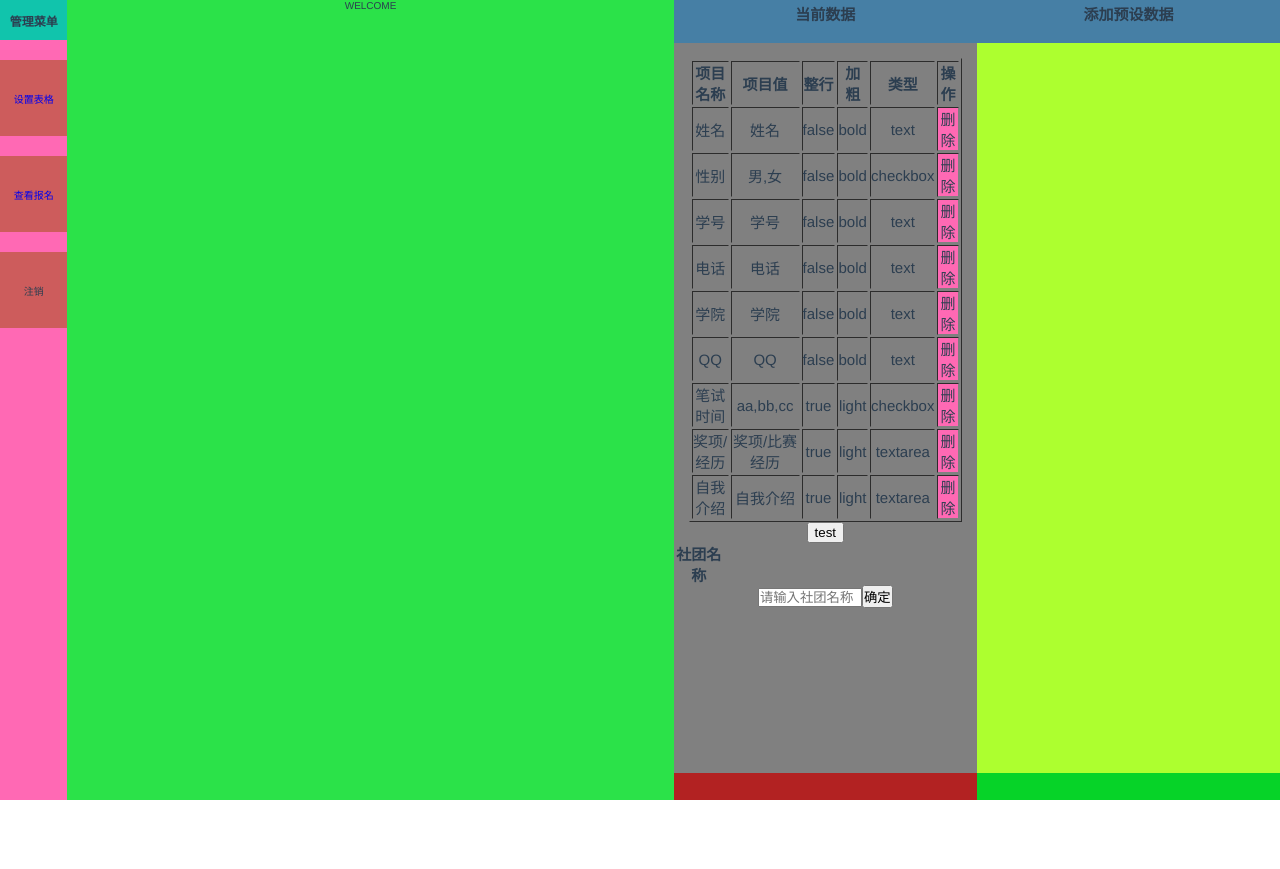
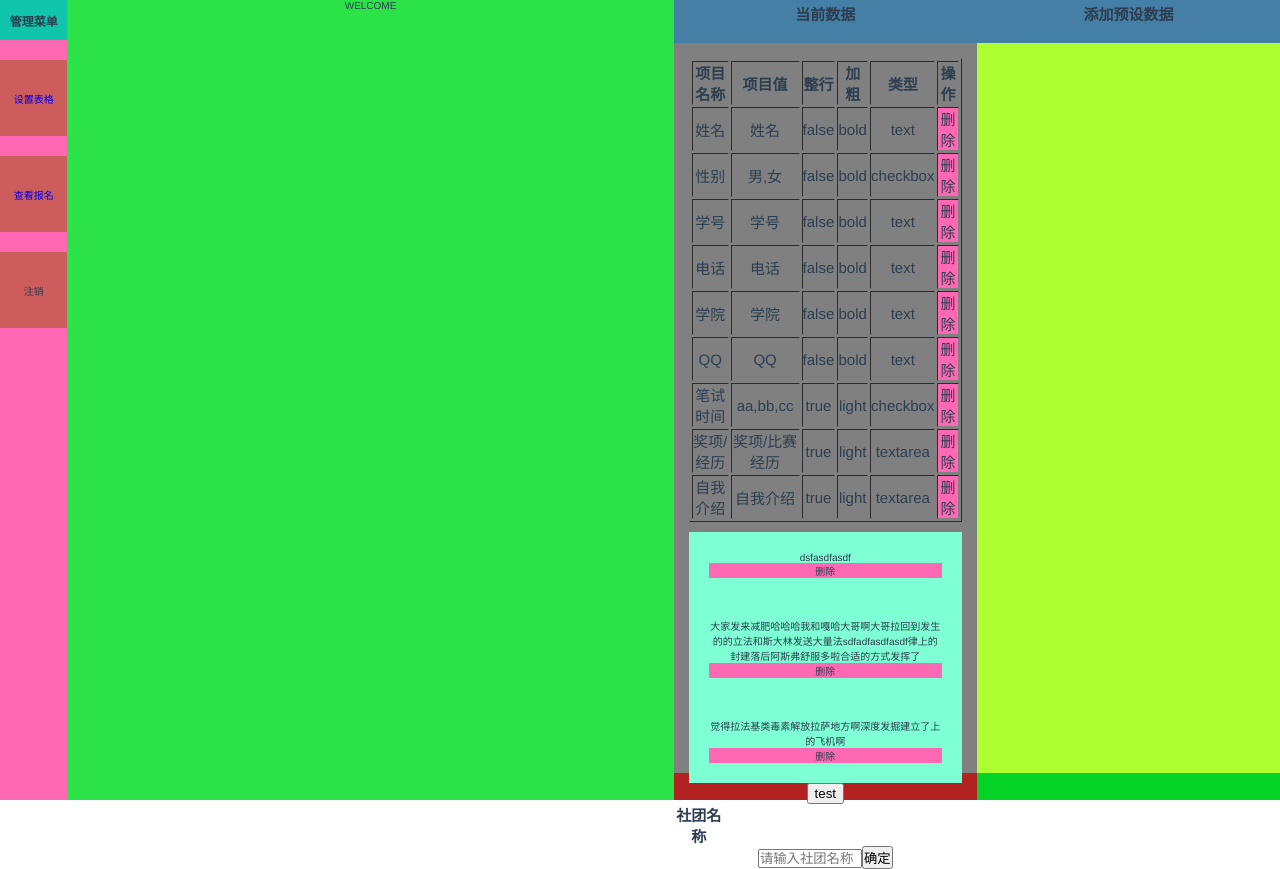
Before and after one commit to xiangguaa/ClubRecruitment_Vue, a Vue app: page /recruitchart/1/ChartSetting in a window 1280 px wide. Before the commit the page ends 800 px from the top, so only its background shows below. Built offline with nearby package versions, Linux system fonts and the light colour scheme.

Commit message:
添加备注模块，并完善对数据的删除

```diff
--- a/src/components/ChartSetting.vue
+++ b/src/components/ChartSetting.vue
@@ -14,6 +14,9 @@
                         <th>操作</th>
                     </tr>
                 </table>
+                <div class="chart-notes" id="chart-notes">
+
+                </div>
                 <button @click="test()">test</button>
                 <div class="chart-title-setting">
                     <h2 style="width:5rem;diplay:inline-block;">社团名称</h2>
@@ -51,7 +54,7 @@ export default {
             ],
             'footer':[
                 'dsfasdfasdf',
-                '大家发来减肥哈哈哈我和嘎哈大哥啊大哥拉回到发生的的立法和斯大林发送大量法律上的封建落后阿斯弗舒服多啦合适的方式发挥了',
+                '大家发来减肥哈哈哈我和嘎哈大哥啊大哥拉回到发生的的立法和斯大林发送大量法sdfadfasdfasdf律上的封建落后阿斯弗舒服多啦合适的方式发挥了',
                 '觉得拉法基类毒素解放拉萨地方啊深度发掘建立了上的飞机啊'
             ]
         }
@@ -68,8 +71,22 @@ export default {
           console.log(this.chart.header)
       },
       delete(e){
-        console.log(e)
         console.log(e.currentTarget.id)
+        var str = String(e.currentTarget.id)
+        console.log(str[0])
+        switch (str[0]) {
+            case 't':
+                // 被删除的数组元素以空数组代替，避免因删除数组元素导致的数组序号改变
+                // 最后上传数据时，需要将空数组全部去除。
+                this.chart.body.splice(parseInt(str.replace(/[^0-9]/ig,"")),1,[])
+                break;
+            case 'p':
+                this.chart.footer.splice(parseInt(str.replace(/[^0-9]/ig,"")),1,[])
+                break;
+            default:
+                break;
+        }
+        console.log(parseInt(str.replace(/[^0-9]/ig,"")));
         let idObject = document.getElementById(e.currentTarget.id);
         idObject.parentNode.parentNode.removeChild(idObject.parentNode);
       }
@@ -82,20 +99,25 @@ export default {
     //   获取信息并存储至this.chart中
     //
     for(let i=0;i<this.chart.body.length;i++){
-        // console.log(document.getElementById('table'))
         var tdArr = document.getElementById('table');
-
         let tr=document.createElement("tr");
-
         tr.innerHTML ='<td>' + this.chart.body[i].infoName + '</td>'+ '<td>'+this.chart.body[i].infoValue+'\
         </td>'+'<td>'+this.chart.body[i].infoStyle.entireRow+'</td>'+'<td>'+this.chart.body[i].infoStyle.fontWeight+'</td>'+'\
         <td>'+this.chart.body[i].inputType+'</td>'+'<td class="chart-op-del" id=td'+String(i)+'>删除</td>';
         tdArr.appendChild(tr)
     }
 
+    for(let i=0;i<this.chart.footer.length;i++){
+        var tdArr = document.getElementById('chart-notes');
+        let div=document.createElement("div");
+        div.innerHTML ='<div class="chart-note"><p>'+this.chart.footer[i]+'</p>'+ '<p class="chart-op-del" id=p'+String(i)+'>删除</p></div>';
+        tdArr.appendChild(div)
+    }
+
     this.$nextTick(() => {
         // 动态添加dom元素，并绑定VUE事件（.pdf-item为动态添加的元素，放置在父元素.pdf-body下）
         $('.table').on('click', '.chart-op-del', this.delete)
+        $('.chart-notes').on('click', '.chart-op-del', this.delete)
     });
 
     // $('.chart-op-del').each(function() {
@@ -161,5 +183,18 @@ export default {
     .chart-op-del:hover{
         background-color: indigo;
     }
+    .chart-notes{
+        background-color: aquamarine;
+        width: 90%;
+        margin: 0 auto;
+        margin-top: 1rem;
+        /* padding: 1rem; */
+    }
+    .chart-note{
+        /* overflow: scroll; */
+        /* overflow: hidden; */
+        padding: 2rem;
+
+    }
 
 </style>
```
